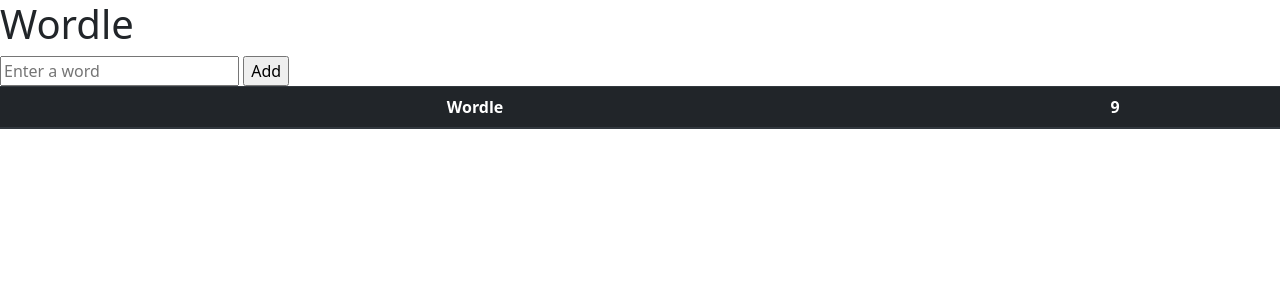
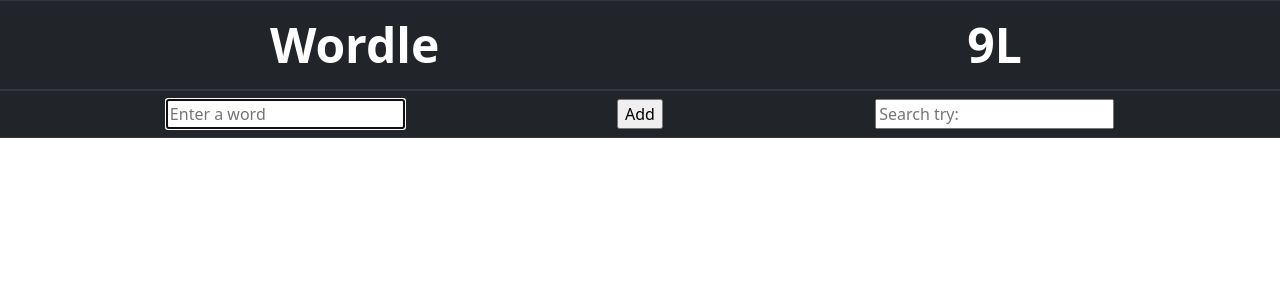
Before and after one commit to JonFHq/Wordle-SpringBoot, a Spring Boot app: page /wordle in a window 1280 px wide. Shown: the top 300 px of the page. Run offline with Spring Boot 4, Linux system fonts and the light colour scheme; lists and menus that the app fills with data are empty; some libraries are stand-ins or nearby versions.

Commit message:
Añadida columna de intentos en la tabla

```diff
--- a/src/main/resources/templates/wordle.html
+++ b/src/main/resources/templates/wordle.html
@@ -8,33 +8,72 @@
     <link th:href="@{/webjars/bootstrap/4.1.3/css/bootstrap.min.css}" rel="stylesheet" />
     <link th:href="@{/webjars/bootstrap/4.1.3/css/bootstrap-theme.min.css}" rel="stylesheet" />
     <link th:href="@{/webjars/font-awesome/4.7.0/css/font-awesome.min.css}" rel="stylesheet" />
+    <link href="https://cdn.jsdelivr.net/npm/bootstrap@5.3.0-alpha1/dist/css/bootstrap.min.css" rel="stylesheet" integrity="sha384-GLhlTQ8iRABdZLl6O3oVMWSktQOp6b7In1Zl3/Jr59b6EGGoI1aFkw7cmDA6j6gD" crossorigin="anonymous">
     <meta charset="UTF-8">
     <title>Wordle</title>
-    <link href="https://cdn.jsdelivr.net/npm/bootstrap@5.3.0-alpha1/dist/css/bootstrap.min.css" rel="stylesheet" integrity="sha384-GLhlTQ8iRABdZLl6O3oVMWSktQOp6b7In1Zl3/Jr59b6EGGoI1aFkw7cmDA6j6gD" crossorigin="anonymous">
 
+    <style >
+        .base {
+            font-size:3rem;
+            width:5rem;
+            height: 5rem;
+            text-align: center;
+            text-size-adjust:inherit;
+        }
+        .title {
+            font-size: 3rem;
+            text-align: center;
+            text-size-adjust:inherit;
+        }
+    </style>
 </head>
 
 <body>
-    <h1>Wordle</h1>
     <script src="https://cdn.jsdelivr.net/npm/bootstrap@5.3.0-alpha1/dist/js/bootstrap.bundle.min.js" integrity="sha384-w76AqPfDkMBDXo30jS1Sgez6pr3x5MlQ1ZAGC+nuZB+EYdgRZgiwxhTBTkF7CXvN" crossorigin="anonymous"></script>
+    <!--<div class="container-fluid">
+        <div class="row">
+            <div class="col-10">
                 <form class="form" th:action="@{/wordle}" th:object="${word}" method="POST">
-        <input type="text" name="word" placeholder="Enter a word" th:maxlength="${wordle.wordLength}"/>
+                    <input type="text" name="word" placeholder="Enter a word" th:maxlength="${wordle.wordLength}" th:minlength="${wordle.wordLength}" autofocus/>
                     <input type="submit" value="Add" />
                 </form>
+            </div>
+            <div class="col-2">
+                <input type="text" placeholder="Search try:" th:object="${word}" />
+            </div>
+        </div>
+    </div>-->
 
-</body>
     <table class="table table-dark text-center auto">
         <thead>
             <tr>
-            <th th:colspan="${wordle.wordLength}-1">Wordle</th>
-            <th th:text="${wordle.wordLength}"></th>
+                <th class="title" th:colspan="${wordle.wordLength}">Wordle</th>
+                <th class="title" th:text="${wordle.wordLength} + 'L'"></th>
             </tr>
         </thead>
         <tbody>
-        <tr th:each="word : ${wordle.words}" th:class="'grid gap-0 column-gap-3'" >
-            <td th:each="letter : ${word.letters}" th:text="${letter.letter}" th:class="${letter.color}" ></td>
+            <tr>
+                <form class="form" th:action="@{/wordle}" th:object="${word}" method="POST">
+                    <td th:colspan="${wordle.wordLength}-1">
+                        <input  type="text" name="word" placeholder="Enter a word" th:maxlength="${wordle.wordLength}" th:minlength="${wordle.wordLength}" autofocus/>
+                    </td>
+                    <td>
+                        <input type="submit" value="Add" />
+                    </td>
+                </form>
+                <td>
+                    <input type="text" placeholder="Search try:" th:object="${word}" />
+                </td>
+            </tr>
+            <tr th:each="word : ${wordle.words}" th:class="'grid column-gap-3'" >
+                <td th:each="letter : ${word.letters}" >
+                    <div th:text="${letter.letter}" th:class="'base border border-light rounded mx-auto ' + ${letter.color}" ></div>
+                </td>
+                <td class="base" th:text="1"></td>
             </tr>
         </tbody>
     </table>
 
+</body>
+
 </html>
```
Lines whose indentation alone changed are shown as unchanged.
